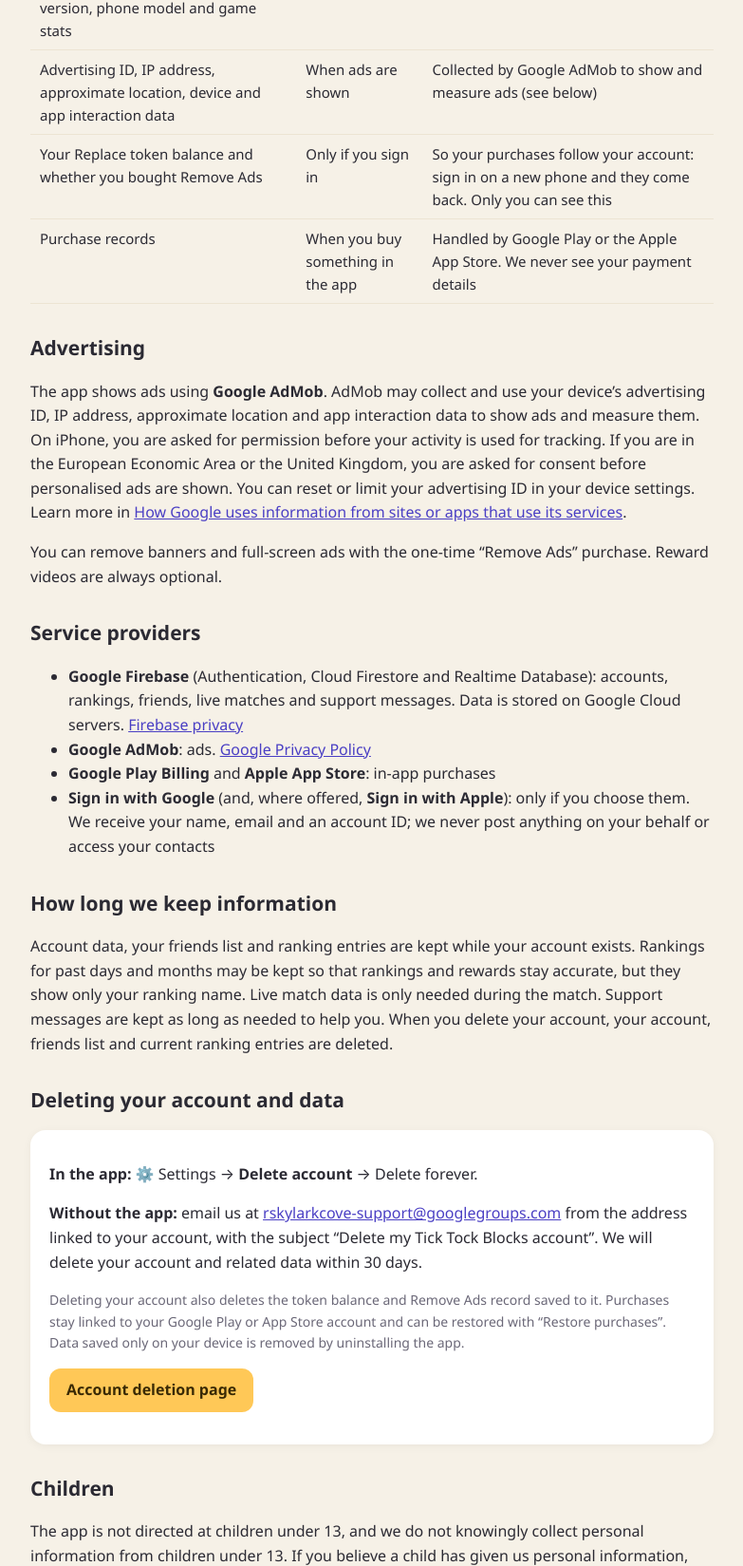
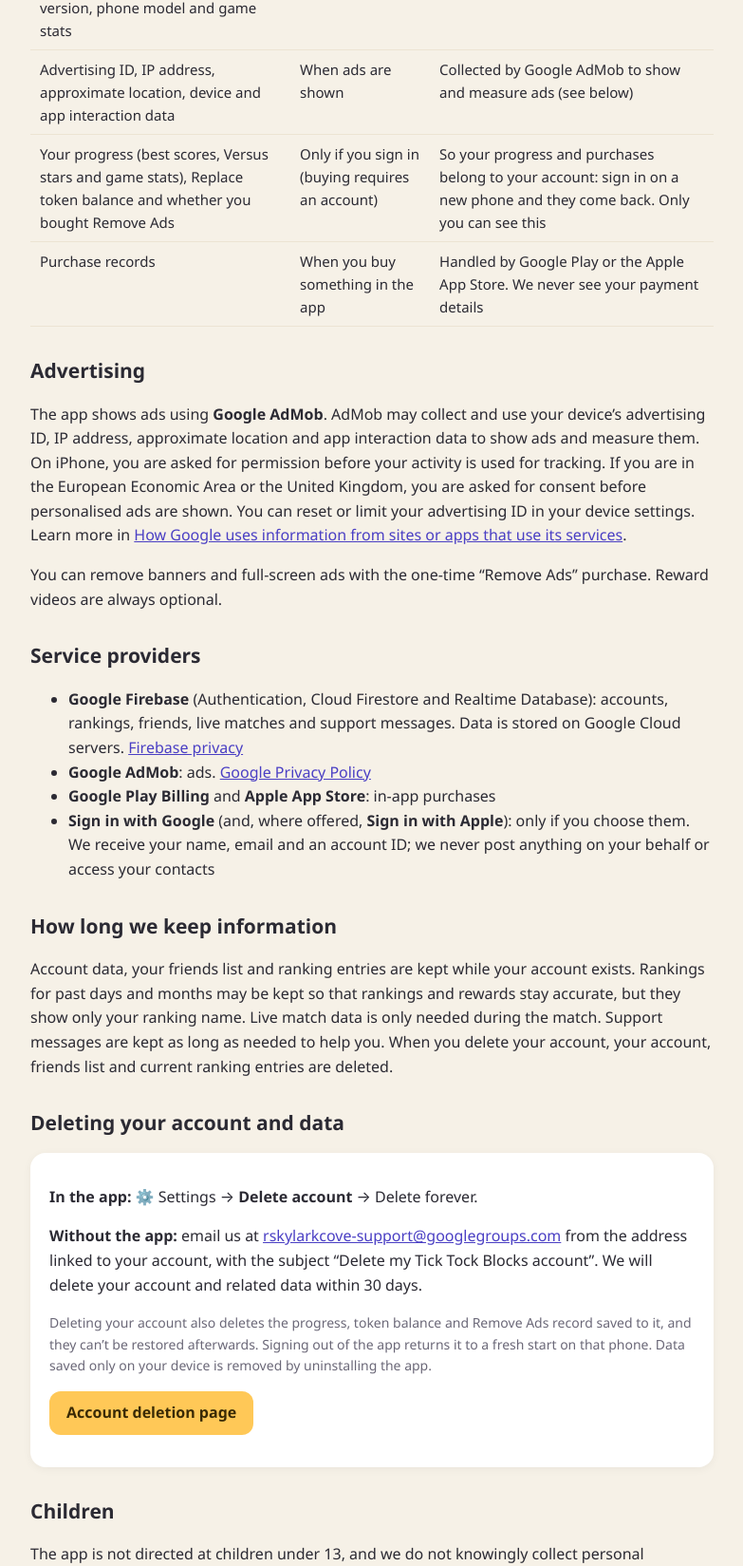
Before and after one commit to RSkylarkCove/RSkylarkCove.github.io, a plain HTML site: page tick-tock-blocks/privacy/index.html in a window 1280 px wide. Shown: the part 1390-3039 px from the top of the page at 95% size, without its empty margins (248-1031 px from the left). Drawn offline with Linux system fonts and the light colour scheme.

Commit message:
Tick Tock Blocks: purchases and progress are locked to accounts
Co-Authored-By: Claude Opus 5.5 <noreply@anthropic.com>
Claude-Session: https://claude.ai/code/session_015wmPPcdqC7dWSJ9zXZkkYX

```diff
--- a/tick-tock-blocks/privacy/index.html
+++ b/tick-tock-blocks/privacy/index.html
@@ -38,7 +38,7 @@
     <tr><td>Live match data: your board, score and the powers you send, during a Versus match</td><td>Only during online Versus matches</td><td>To show your opponent your board and score in real time. It is only used for the match</td></tr>
     <tr><td>Help &amp; Support messages: name, email, message, optional screenshots and video link, app version, phone model and game stats</td><td>Only if you send a message</td><td>To answer you and fix problems</td></tr>
     <tr><td>Advertising ID, IP address, approximate location, device and app interaction data</td><td>When ads are shown</td><td>Collected by Google AdMob to show and measure ads (see below)</td></tr>
-    <tr><td>Your Replace token balance and whether you bought Remove Ads</td><td>Only if you sign in</td><td>So your purchases follow your account: sign in on a new phone and they come back. Only you can see this</td></tr>
+    <tr><td>Your progress (best scores, Versus stars and game stats), Replace token balance and whether you bought Remove Ads</td><td>Only if you sign in (buying requires an account)</td><td>So your progress and purchases belong to your account: sign in on a new phone and they come back. Only you can see this</td></tr>
     <tr><td>Purchase records</td><td>When you buy something in the app</td><td>Handled by Google Play or the Apple App Store. We never see your payment details</td></tr>
   </table>
 
@@ -61,7 +61,7 @@
   <div class="card">
     <p><b>In the app:</b> ⚙️ Settings → <b>Delete account</b> → Delete forever.</p>
     <p><b>Without the app:</b> email us at <a href="mailto:rskylarkcove-support@googlegroups.com">rskylarkcove-support@googlegroups.com</a> from the address linked to your account, with the subject “Delete my Tick Tock Blocks account”. We will delete your account and related data within 30 days.</p>
-    <p class="muted">Deleting your account also deletes the token balance and Remove Ads record saved to it. Purchases stay linked to your Google Play or App Store account and can be restored with “Restore purchases”. Data saved only on your device is removed by uninstalling the app.</p>
+    <p class="muted">Deleting your account also deletes the progress, token balance and Remove Ads record saved to it, and they can’t be restored afterwards. Signing out of the app returns it to a fresh start on that phone. Data saved only on your device is removed by uninstalling the app.</p>
     <p><a class="btn" href="../delete-account/">Account deletion page</a></p>
   </div>
 
```
Also changed, not shown: tick-tock-blocks/delete-account/index.html (+2 -2 lines).
